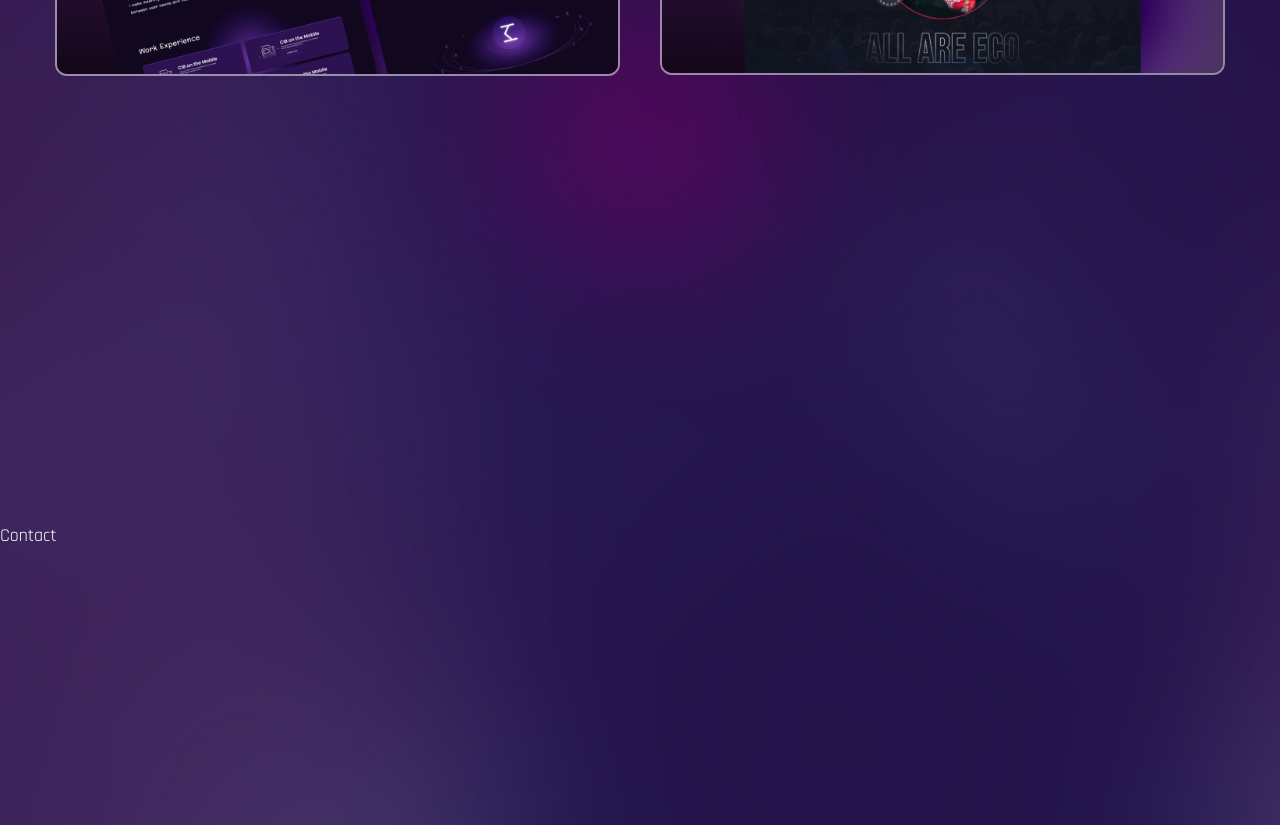
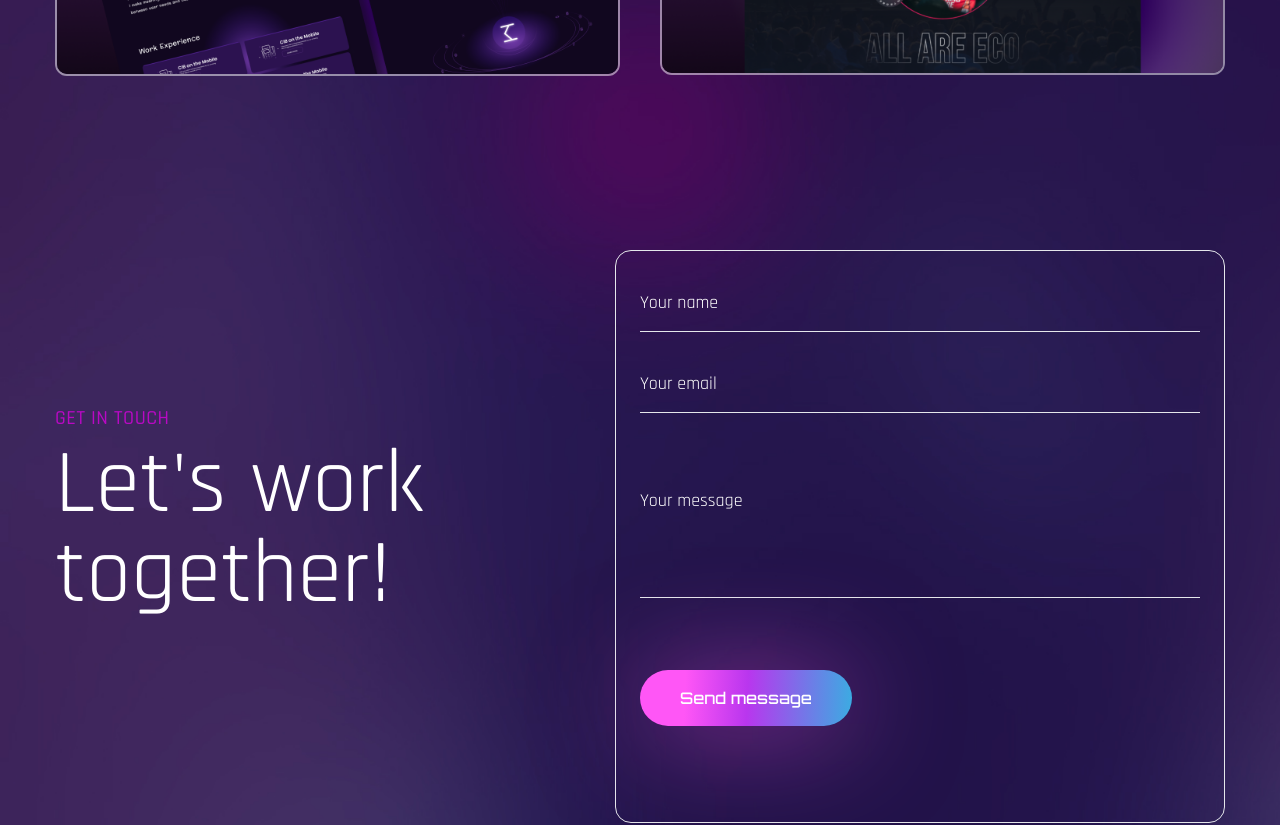
Before and after one commit to beboopr/my_portfolio, a React (Create React App) app: page / in a window 1280 px wide. Shown: the part 2200-3025 px from the top of the page. Built offline with nearby package versions, Linux system fonts and the light colour scheme; a web font is replaced by a local one.

Commit message:
contact done/WIP

```diff
--- a/src/components/Contact.js
+++ b/src/components/Contact.js
@@ -1,12 +1,56 @@
 import React from "react";
+import { motion } from "framer-motion";
+import { fadeIn } from "../variants";
 
 const Contact = () => {
   return (
-    <div
-      className="section"
-      id="contact">
-      Contact
-    </div>
+    <section className="py-16 lg:section" id="contact">
+      <div className="container mx-auto">
+        <div className="flex flex-col lg:flex-row">
+          {/* text */}
+          <motion.div
+            variants={fadeIn("right", 0.3)}
+            initial="hidden"
+            whileInView={"show"}
+            viewport={{ once: false, amount: 0.3 }}
+            className="flex-1 flex justify-start items-center"
+          >
+            <div>
+              <h4 className="text-xl uppercase text-accent font-medium mb-2 tracking-wide">
+                Get in touch
+              </h4>
+              <h2 className="text-[45px] lg:text-[90px] leading-none mb-12">
+                Let's work <br /> together!
+              </h2>
+            </div>
+          </motion.div>
+          {/* form */}
+          <motion.form
+            variants={fadeIn("left", 0.3)}
+            initial="hidden"
+            whileInView={"show"}
+            viewport={{ once: false, amount: 0.3 }}
+            className="flex-1 border rounded-2xl flex flex-col gap-y-6 pb-24 p-6 items-start"
+          >
+            <input
+              className="bg-transparent border-b py-3 outline-none w-full placeholder:text-white focus:border-accent transition-all"
+              type="text"
+              placeholder="Your name"
+            />
+            <input
+              className="bg-transparent border-b py-3 outline-none w-full placeholder:text-white focus:border-accent transition-all"
+              type="text"
+              placeholder="Your email"
+            />
+            <textarea
+              className="bg-transparent border-b py-12 outline-none w-full placeholder:text-white focus:border-accent transition-all resize-none mb-12"
+              placeholder="Your message"
+            ></textarea>
+            <button className="btn btn-lg">Send message</button>
+          </motion.form>
+        </div>
+      </div>
+    </section>
   );
 };
 
```
